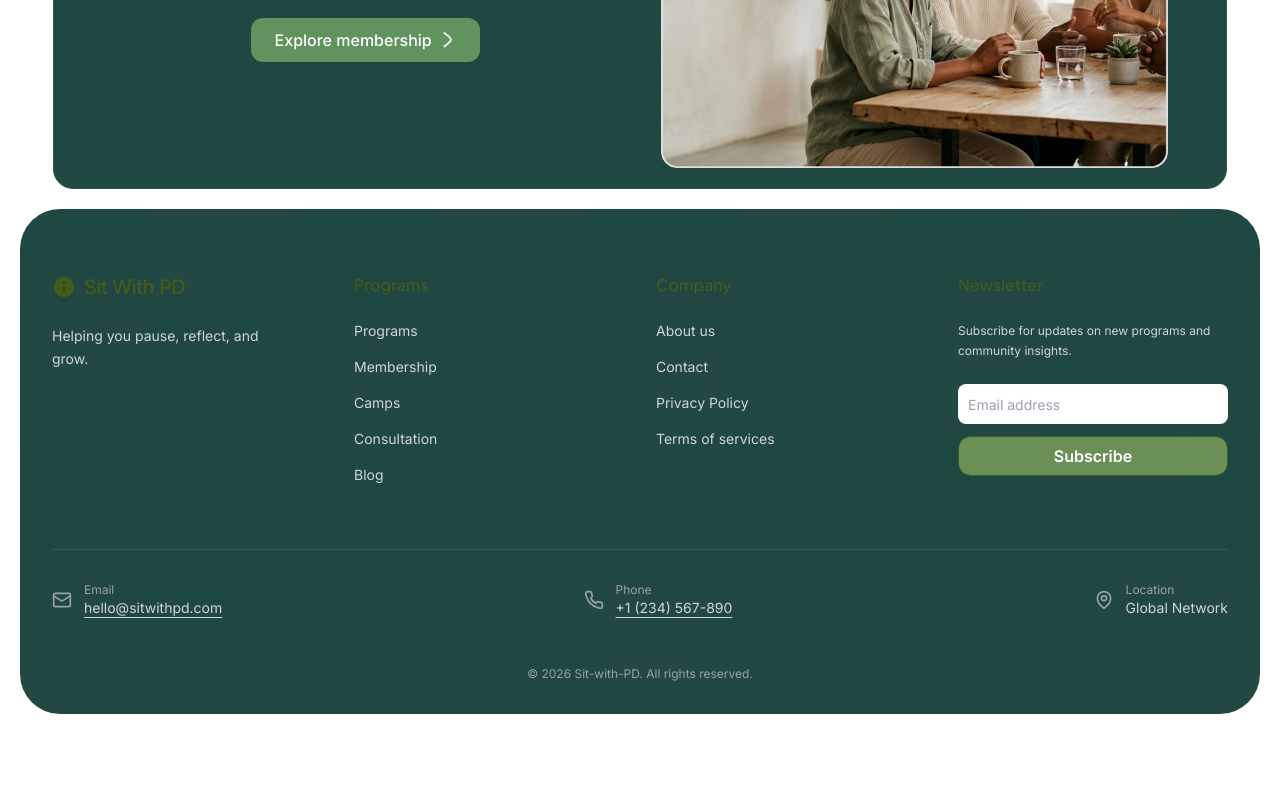
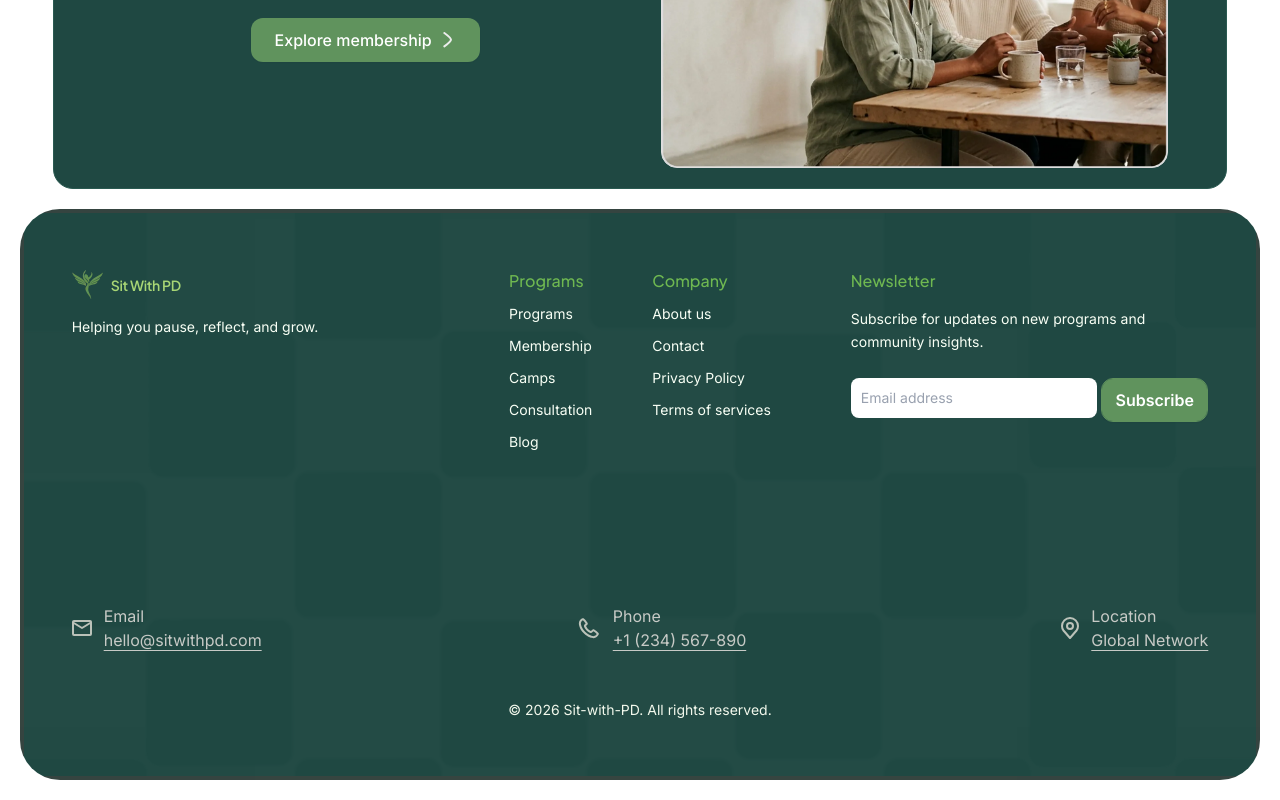
Before and after one commit to ShunGoes/sit-with, a Next.js app: page / in a window 1280 px wide. Shown: the part 4100-4900 px from the top of the page. Before the commit the page ends 4834 px from the top, so only its background shows below. Built offline with nearby package versions, Linux system fonts and the light colour scheme.

Commit message:
finished the footer

```diff
--- a/components/footer/footer.tsx
+++ b/components/footer/footer.tsx
@@ -3,163 +3,164 @@
 import Link from "next/link";
 import { Button } from "@/components/ui/button";
 import { Input } from "@/components/ui/input";
+import Image from "next/image";
+import { useForm } from "react-hook-form";
+import MailIcon from "@/pd-icons/mail-icon";
+import PhoneIcon from "@/pd-icons/phone-icon";
+import LocationIcon from "@/pd-icons/location-icon";
 
 export function Footer() {
+  const form = useForm({
+    defaultValues: {
+      email: "",
+    },
+  });
+
+  const onSubmit = (data: { email: string }) => {
+    console.log(data);
+  };
   return (
-    <footer className="bg-footer-bg relative overflow-hidden text-white w-full rounded-[20px] lg:rounded-[40px] ">
+    <footer className="bg-footer-bg relative overflow-hidden text-white w-full rounded-[20px] py-15 lg:rounded-[40px] ">
       {/* Pattern Overlay */}
       <div
-        className="absolute inset-0 opacity-10 pointer-events-none"
+        className="absolute inset-0 opacity-10 hidden md:block border-4 border-red-500 pointer-events-none"
         style={{
-          backgroundImage: "url(/images/pattern.webp)",
+          backgroundImage: "url(/images/pattern.png)",
           backgroundSize: "cover",
           backgroundPosition: "center",
           backgroundRepeat: "no-repeat",
         }}
       />
 
-      <div className="container mx-auto px-4 md:px-8 pt-16 pb-8 relative z-10">
-        <div className="grid grid-cols-1 md:grid-cols-2 lg:grid-cols-4 gap-12 lg:gap-8 mb-16">
+      <div className="container mx-auto w-11/12 max-w-7xl relative z-10">
+        <div className="grid grid-cols-1  lg:grid-cols-3 gap-12 lg:gap-8 mb-15 lg:mb-30">
           {/* Brand Info */}
-          <div className="flex flex-col gap-4 lg:pr-8">
-            <Link href="/" className="flex items-center gap-2 mb-2">
-              <div className="text-brand-green flex items-center justify-center">
-                <svg
-                  width="24"
-                  height="24"
-                  viewBox="0 0 24 24"
-                  fill="currentColor"
-                  xmlns="http://www.w3.org/2000/svg"
-                >
-                  <path d="M12 2C6.48 2 2 6.48 2 12s4.48 10 10 10 10-4.48 10-10S17.52 2 12 2zm-1 14.5v-5h2v5h-2zm1-7.5c-.83 0-1.5-.67-1.5-1.5S11.17 6 12 6s1.5.67 1.5 1.5S12.83 9 12 9z" />
-                </svg>
+          <div className="flex flex-col gap-4 ">
+            <Link href="/" className="flex items-center gap-2">
+              <div className="w-[31px] h-[31px] relative ">
+                <Image
+                  src="/images/logo.webp"
+                  alt="Sit With PD Logo"
+                  fill
+                  className="object-cover"
+                />
               </div>
-              <span className="text-brand-green font-medium text-xl tracking-tight">
+              <h4 className="text-sm font-semibold text-[#A8D675] tracking-tight">
                 Sit With PD
-              </span>
+              </h4>
             </Link>
-            <p className="text-gray-300 text-sm leading-relaxed max-w-xs">
+            <p className="text-[#F8FFF5] text-sm leading-relaxed max-w-xs">
               Helping you pause, reflect, and grow.
             </p>
           </div>
 
+          <div className="flex flex-col md:flex-row gap-5 md:gap-15 lg:justify-center ">
             {/* Programs Links */}
-          <div className="flex flex-col gap-4">
-            <h3 className="text-brand-green font-medium text-base mb-2">
+            <div className="flex flex-col gap-3">
+              <h3 className="text-[#6FB851] font-medium text-base  leading-[145%]">
                 Programs
               </h3>
               <Link
                 href="/programs"
-              className="text-gray-300 hover:text-white text-sm transition-colors"
+                className="text-[#F8FFF5] hover:underline  text-sm transition-all"
               >
                 Programs
               </Link>
               <Link
                 href="/membership"
-              className="text-gray-300 hover:text-white text-sm transition-colors"
+                className="text-[#F8FFF5] hover:underline  text-sm transition-all"
               >
                 Membership
               </Link>
               <Link
                 href="/camps"
-              className="text-gray-300 hover:text-white text-sm transition-colors"
+                className="text-[#F8FFF5] hover:underline  text-sm transition-all"
               >
                 Camps
               </Link>
               <Link
                 href="/consultation"
-              className="text-gray-300 hover:text-white text-sm transition-colors"
+                className="text-[#F8FFF5] hover:underline  text-sm transition-all"
               >
                 Consultation
               </Link>
               <Link
                 href="/blog"
-              className="text-gray-300 hover:text-white text-sm transition-colors"
+                className="text-[#F8FFF5] hover:underline  text-sm transition-all"
               >
                 Blog
               </Link>
             </div>
 
             {/* Company Links */}
-          <div className="flex flex-col gap-4">
-            <h3 className="text-brand-green font-medium text-base mb-2">
+            <div className="flex flex-col gap-3">
+              <h3 className="text-[#6FB851] font-medium text-base  leading-[145%]">
                 Company
               </h3>
               <Link
                 href="/about"
-              className="text-gray-300 hover:text-white text-sm transition-colors"
+                className="text-[#F8FFF5] hover:underline  text-sm transition-all"
               >
                 About us
               </Link>
               <Link
                 href="/contact"
-              className="text-gray-300 hover:text-white text-sm transition-colors"
+                className="text-[#F8FFF5] hover:underline  text-sm transition-all"
               >
                 Contact
               </Link>
               <Link
                 href="/privacy-policy"
-              className="text-gray-300 hover:text-white text-sm transition-colors"
+                className="text-[#F8FFF5] hover:underline  text-sm transition-all"
               >
                 Privacy Policy
               </Link>
               <Link
                 href="/terms"
-              className="text-gray-300 hover:text-white text-sm transition-colors"
+                className="text-[#F8FFF5] hover:underline  text-sm transition-all"
               >
                 Terms of services
               </Link>
             </div>
+          </div>
 
           {/* Newsletter */}
           <div className="flex flex-col gap-4">
-            <h3 className="text-brand-green font-medium text-base mb-2">
+            <h3 className="text-[#6FB851] font-medium text-base  leading-[145%]">
               Newsletter
             </h3>
-            <p className="text-gray-300 text-xs leading-relaxed mb-2">
+            <p className="text-[#F8FFF5] text-sm leading-relaxed mb-2">
               Subscribe for updates on new programs and community insights.
             </p>
-            <form
-              className="flex flex-col gap-3"
-              onSubmit={(e) => e.preventDefault()}
-            >
+            <form onSubmit={form.handleSubmit(onSubmit)}>
+              <div className="flex flex-col gap-2 sm:flex-row sm:gap-1 max-w-[500px]">
                 <Input
                   type="email"
+                  {...form.register("email")}
                   placeholder="Email address"
-                className="bg-white text-gray-900 border-none placeholder:text-gray-400 h-10 rounded-md"
+                  className="bg-white text-gray-900 border-none placeholder:text-gray-400 h-10 w-full sm:w-[70%] rounded-md"
                 />
                 <Button
                   type="submit"
-                className="bg-[#6B9057] hover:bg-[#587948] text-white h-10 rounded-md"
+                  variant={"regular"}
+                  className="  w-full sm:w-[30%] "
                 >
                   Subscribe
                 </Button>
+              </div>
             </form>
           </div>
         </div>
 
         {/* Bottom Bar */}
-        <div className="flex flex-col lg:flex-row justify-between items-center gap-6 pt-8 border-t border-white/10">
+        <div className="flex flex-col md:flex-row justify-between lg:items-center mb-10 gap-8 pt-8 ">
           <div className="flex items-center gap-3">
-            <svg
-              width="20"
-              height="20"
-              viewBox="0 0 24 24"
-              fill="none"
-              stroke="currentColor"
-              strokeWidth="2"
-              strokeLinecap="round"
-              strokeLinejoin="round"
-              className="text-gray-400"
-            >
-              <rect width="20" height="16" x="2" y="4" rx="2" />
-              <path d="m22 7-8.97 5.7a1.94 1.94 0 0 1-2.06 0L2 7" />
-            </svg>
-            <div className="flex flex-col">
-              <span className="text-xs text-gray-400">Email</span>
+            <MailIcon />
+            <div className="flex flex-col team-sm text-[#C7CAC6]">
+              <span className=" ">Email</span>
               <a
                 href="mailto:hello@sitwithpd.com"
-                className="text-sm text-gray-300 underline underline-offset-4 hover:text-white transition-colors"
+                className=" underline underline-offset-4 hover:text-white transition-colors"
               >
                 hello@sitwithpd.com
               </a>
@@ -167,51 +168,34 @@ export function Footer() {
           </div>
 
           <div className="flex items-center gap-3">
-            <svg
-              width="20"
-              height="20"
-              viewBox="0 0 24 24"
-              fill="none"
-              stroke="currentColor"
-              strokeWidth="2"
-              strokeLinecap="round"
-              strokeLinejoin="round"
-              className="text-gray-400"
+            <PhoneIcon />
+            <div className="flex flex-col team-sm text-[#C7CAC6]">
+              <span className=" ">Phone</span>
+              <a
+                href="tel:+1 234 567-890"
+                className=" underline underline-offset-4 hover:text-white transition-colors"
               >
-              <path d="M22 16.92v3a2 2 0 0 1-2.18 2 19.79 19.79 0 0 1-8.63-3.07 19.5 19.5 0 0 1-6-6 19.79 19.79 0 0 1-3.07-8.67A2 2 0 0 1 4.11 2h3a2 2 0 0 1 2 1.72 12.84 12.84 0 0 0 .7 2.81 2 2 0 0 1-.45 2.11L8.09 9.91a16 16 0 0 0 6 6l1.27-1.27a2 2 0 0 1 2.11-.45 12.84 12.84 0 0 0 2.81.7A2 2 0 0 1 22 16.92z" />
-            </svg>
-            <div className="flex flex-col">
-              <span className="text-xs text-gray-400">Phone</span>
-              <span className="text-sm text-gray-300 underline underline-offset-4">
                 +1 (234) 567-890
-              </span>
+              </a>
             </div>
           </div>
 
           <div className="flex items-center gap-3">
-            <svg
-              width="20"
-              height="20"
-              viewBox="0 0 24 24"
-              fill="none"
-              stroke="currentColor"
-              strokeWidth="2"
-              strokeLinecap="round"
-              strokeLinejoin="round"
-              className="text-gray-400"
+            <LocationIcon />
+            <div className="flex flex-col team-sm text-[#C7CAC6]">
+              <span className=" ">Location</span>
+              <a
+                href="mailto:hello@sitwithpd.com"
+                className=" underline underline-offset-4 hover:text-white transition-colors"
               >
-              <path d="M20 10c0 6-8 12-8 12s-8-6-8-12a8 8 0 0 1 16 0Z" />
-              <circle cx="12" cy="10" r="3" />
-            </svg>
-            <div className="flex flex-col">
-              <span className="text-xs text-gray-400">Location</span>
-              <span className="text-sm text-gray-300">Global Network</span>
+                Global Network
+              </a>
             </div>
           </div>
         </div>
 
         <div className="text-center mt-12">
-          <p className="text-gray-400 text-xs">
+          <p className="text-[#F2F8EC] text-sm">
             © 2026 Sit-with-PD. All rights reserved.
           </p>
         </div>
--- a/components/nav/navbar.tsx
+++ b/components/nav/navbar.tsx
@@ -51,9 +51,14 @@ export function Navbar() {
       <div className="container mx-auto px-4 md:px-8 h-20 flex items-center max-w-6xl justify-between">
         {/* Logo */}
         <Link href="/" className="flex items-center gap-2">
-        <div className="w-[31px] h-[31px] relative ">
-          <Image src="/images/logo.webp" alt="Sit With PD Logo" fill className="object-cover" />
-        </div>
+          <div className="w-[31px] h-[31px] relative ">
+            <Image
+              src="/images/logo.webp"
+              alt="Sit With PD Logo"
+              fill
+              className="object-cover"
+            />
+          </div>
           <h4 className="text-sm font-semibold text-[#A8D675] tracking-tight">
             Sit With PD
           </h4>
@@ -177,20 +182,17 @@ export function Navbar() {
             {/* Close Button */}
             <div className="flex items-center justify-between mb-10">
               <Link href="/" className="flex items-center gap-2">
-                <div className="text-brand-green flex items-center justify-center">
-                  <svg
-                    width="24"
-                    height="24"
-                    viewBox="0 0 24 24"
-                    fill="currentColor"
-                    xmlns="http://www.w3.org/2000/svg"
-                  >
-                    <path d="M12 2C6.48 2 2 6.48 2 12s4.48 10 10 10 10-4.48 10-10S17.52 2 12 2zm-1 14.5v-5h2v5h-2zm1-7.5c-.83 0-1.5-.67-1.5-1.5S11.17 6 12 6s1.5.67 1.5 1.5S12.83 9 12 9z" />
-                  </svg>
+                <div className="w-[31px] h-[31px] relative ">
+                  <Image
+                    src="/images/logo.webp"
+                    alt="Sit With PD Logo"
+                    fill
+                    className="object-cover"
+                  />
                 </div>
-                <span className="text-brand-green font-medium text-lg tracking-tight">
+                <h4 className="text-sm font-semibold text-[#A8D675] tracking-tight">
                   Sit With PD
-                </span>
+                </h4>
               </Link>
               <button
                 onClick={() => setIsOpen(false)}
@@ -200,7 +202,6 @@ export function Navbar() {
                 <X size={24} />
               </button>
             </div>
-
 
             {/* Navigation Links */}
             <motion.div
--- a/components/ui/button.tsx
+++ b/components/ui/button.tsx
@@ -5,7 +5,7 @@ import { Slot } from "radix-ui";
 import { cn } from "@/lib/utils";
 
 const buttonVariants = cva(
-  "group/button inline-flex shrink-0 items-center justify-center  border-[0.75px] border-regular-button bg-clip-padding text-[14px] md:text-[16px] font-semibold whitespace-nowrap transition-all outline-none select-none focus-visible:border-ring focus-visible:ring-0 focus-visible:ring-ring/50 active:translate-y-px disabled:pointer-events-none disabled:opacity-50 aria-invalid:border-destructive aria-invalid:ring-3 aria-invalid:ring-destructive/20 dark:aria-invalid:border-destructive/50 dark:aria-invalid:ring-destructive/40 [&_svg]:pointer-events-none [&_svg]:shrink-0 [&_svg:not([class*='size-'])]:size-4 shadow-[0px_1px_2px_0px_#1018280D] md:shadow-[0px_0.75px_1.5px_0px_#1018280D]",
+  "group/button inline-flex shrink-0 items-center justify-center  border-[0.75px] border-regular-button bg-clip-padding text-sm md:text-base font-semibold whitespace-nowrap transition-all outline-none select-none focus-visible:border-ring focus-visible:ring-0 focus-visible:ring-ring/50 active:translate-y-px disabled:pointer-events-none disabled:opacity-50 aria-invalid:border-destructive aria-invalid:ring-3 aria-invalid:ring-destructive/20 dark:aria-invalid:border-destructive/50 dark:aria-invalid:ring-destructive/40 [&_svg]:pointer-events-none [&_svg]:shrink-0 [&_svg:not([class*='size-'])]:size-4 shadow-[0px_1px_2px_0px_#1018280D] md:shadow-[0px_0.75px_1.5px_0px_#1018280D]",
   {
     variants: {
       variant: {
--- a/pd-icons/caret-right.tsx
+++ b/pd-icons/caret-right.tsx
@@ -1,6 +1,6 @@
 import React from "react";
 
-const CaretRight = ({color = "#EBECEB" , ...props}) => {
+const CaretRight = ({ color = "#EBECEB", ...props }) => {
   return (
     <svg
       width="7"
--- /dev/null
+++ b/pd-icons/location-icon.tsx
@@ -0,0 +1,29 @@
+const LocationIcon = ({ color = "#BBC2B9", ...props }) => {
+  return (
+    <svg
+      width="18"
+      height="22"
+      viewBox="0 0 18 22"
+      fill="none"
+      xmlns="http://www.w3.org/2000/svg"
+      {...props}
+    >
+      <path
+        d="M9 12C10.6569 12 12 10.6569 12 9C12 7.34315 10.6569 6 9 6C7.34315 6 6 7.34315 6 9C6 10.6569 7.34315 12 9 12Z"
+        stroke={color}
+        strokeWidth="2"
+        strokeLinecap="round"
+        strokeLinejoin="round"
+      />
+      <path
+        d="M9 1C6.87827 1 4.84344 1.84285 3.34315 3.34315C1.84285 4.84344 1 6.87827 1 9C1 10.892 1.402 12.13 2.5 13.5L9 21L15.5 13.5C16.598 12.13 17 10.892 17 9C17 6.87827 16.1571 4.84344 14.6569 3.34315C13.1566 1.84285 11.1217 1 9 1Z"
+        stroke={color}
+        strokeWidth="2"
+        strokeLinecap="round"
+        strokeLinejoin="round"
+      />
+    </svg>
+  );
+};
+
+export default LocationIcon;
--- /dev/null
+++ b/pd-icons/mail-icon.tsx
@@ -0,0 +1,29 @@
+const MailIcon = ({ color = "#BBC2B9" , ...props }) => {
+  return (
+    <svg
+      width="20"
+      height="16"
+      viewBox="0 0 20 16"
+      fill="none"
+      xmlns="http://www.w3.org/2000/svg"
+      {...props}
+    >
+      <path
+        d="M2 1H18C18.55 1 19 1.45 19 2V14C19 14.55 18.55 15 18 15H2C1.45 15 1 14.55 1 14V2C1 1.45 1.45 1 2 1Z"
+        stroke={color}
+        strokeWidth="2"
+        strokeLinecap="round"
+        strokeLinejoin="round"
+      />
+      <path
+        d="M1 2.5L10 8L19 2.5"
+        stroke={color}
+        strokeWidth="2"
+        strokeLinecap="round"
+        strokeLinejoin="round"
+      />
+    </svg>
+  );
+};
+
+export default MailIcon;
--- /dev/null
+++ b/pd-icons/phone-icon.tsx
@@ -0,0 +1,21 @@
+const PhoneIcon = ({ color = "#BBC2B9", ...props }) => {
+  return (
+    <svg
+      width="24"
+      height="24"
+      viewBox="0 0 24 24"
+      fill="none"
+      xmlns="http://www.w3.org/2000/svg"
+      {...props}
+    >
+      <path
+        fill-rule="evenodd"
+        clip-rule="evenodd"
+        d="M8.172 15.829C12.017 19.674 15.58 20.095 16.626 20.134C17.89 20.18 19.18 19.148 19.738 18.091C18.848 17.047 17.689 16.237 16.42 15.359C15.671 16.107 14.748 17.497 13.519 16.999C12.82 16.718 11.094 15.923 9.586 14.414C8.078 12.905 7.283 11.18 7 10.482C6.502 9.25097 7.896 8.32597 8.645 7.57697C7.767 6.28697 6.971 5.09797 5.929 4.25297C4.857 4.81297 3.819 6.09297 3.866 7.37397C3.905 8.41997 4.326 11.983 8.172 15.829ZM16.552 22.133C15.112 22.08 11.031 21.516 6.757 17.243C2.484 12.969 1.921 8.88897 1.867 7.44797C1.787 5.25197 3.469 3.11897 5.412 2.28597C5.64598 2.18494 5.9022 2.14647 6.15553 2.17435C6.40886 2.20222 6.65059 2.29548 6.857 2.44497C8.465 3.61797 9.574 5.39497 10.527 6.78697C10.7252 7.07642 10.8161 7.42607 10.7837 7.77542C10.7514 8.12476 10.598 8.45181 10.35 8.69997L8.994 10.057C9.309 10.752 9.95 11.95 11 13C12.05 14.05 13.248 14.691 13.944 15.006L15.299 13.65C15.5478 13.4009 15.8763 13.2473 16.2269 13.2161C16.5776 13.1848 16.9281 13.2779 17.217 13.479C18.637 14.463 20.305 15.556 21.521 17.113C21.6826 17.3209 21.7854 17.5684 21.8187 17.8296C21.8519 18.0908 21.8144 18.3562 21.71 18.598C20.873 20.551 18.755 22.214 16.552 22.133Z"
+        fill={color}
+      />
+    </svg>
+  );
+};
+
+export default PhoneIcon;
```
Also changed, not shown: public/images/pattern.png, public/images/pattern.webp (deleted). Lines whose indentation alone changed are shown as unchanged.
